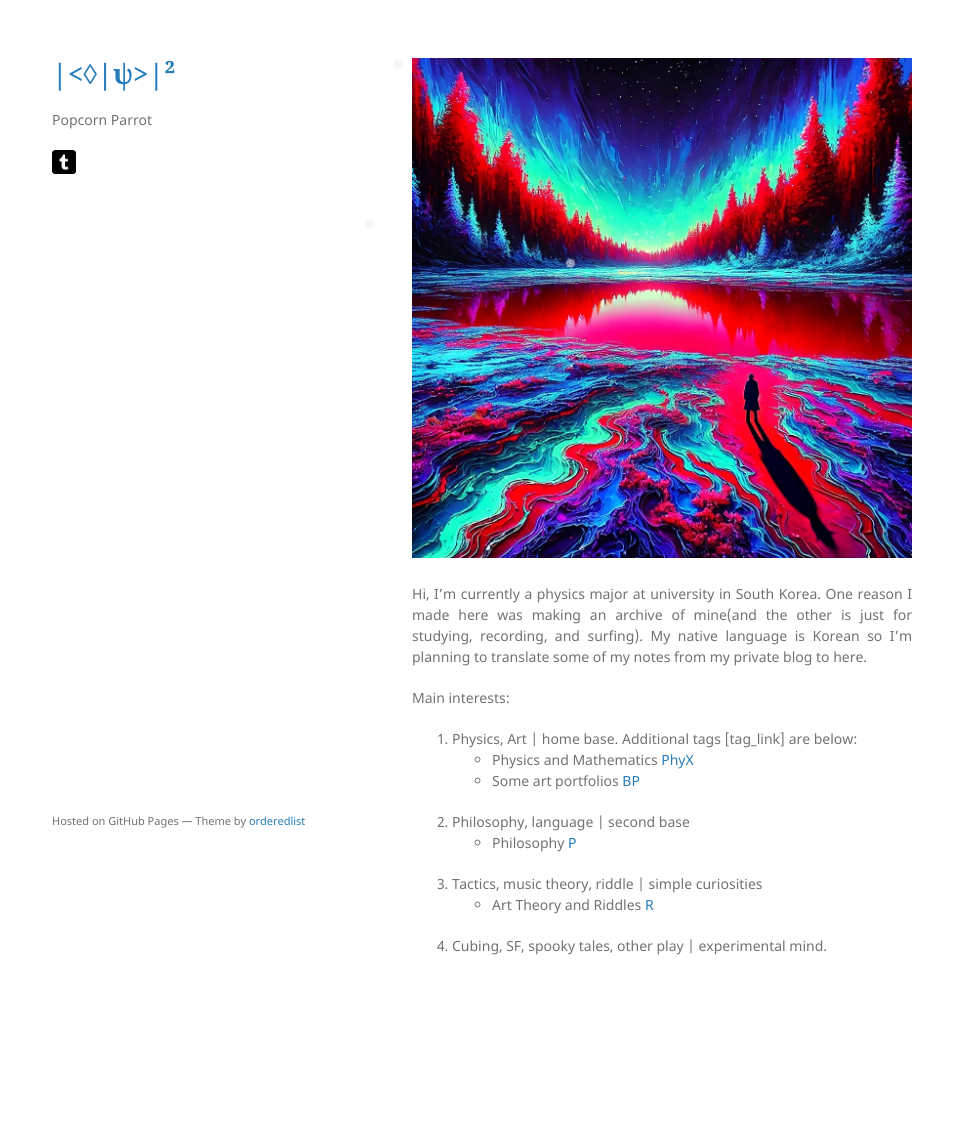
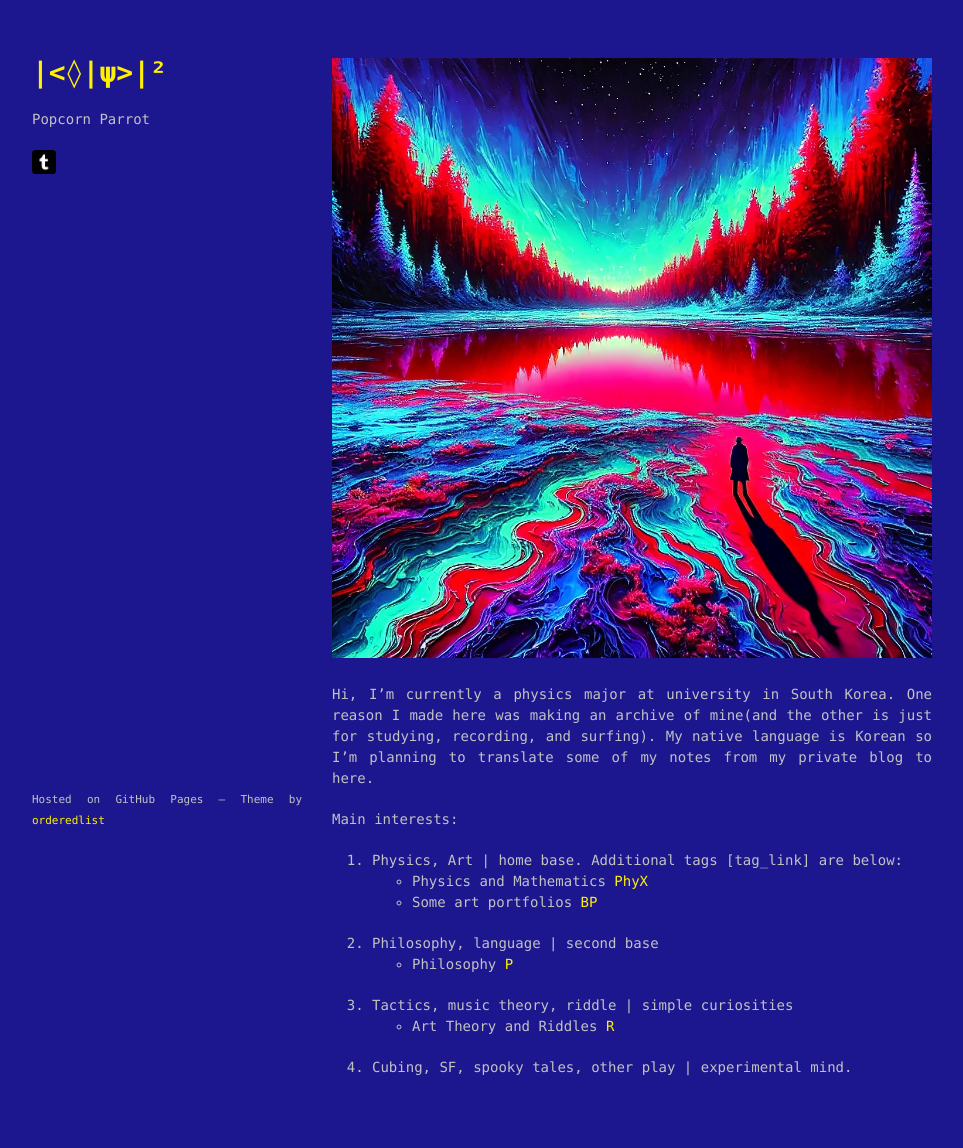
Before and after one commit to ki11dee/ki11dee.github.io-ki11dee, a Jekyll site: the page built from index.md, in a window 1280 px wide. Shown: the whole page, without its empty margins (158-1121 px from the left). Built offline with Jekyll 4.4.1, drawn with Linux system fonts in a browser that asks for light colours; nearby versions of some CDN libraries; before the commit the page ends 1026 px from its top, so only the background shows below that.

Commit message:
Renew Theme

```diff
--- a/_layouts/default.html
+++ b/_layouts/default.html
@@ -2,6 +2,9 @@
 <html lang="{{ site.lang | default: "en-US" }}">
   <head>
     <link rel="icon" href="/assets/img/favicon.ico" type="image/x-icon">
+    <link rel="stylesheet" href="https://cdnjs.cloudflare.com/ajax/libs/highlight.js/11.8.0/styles/monokai.min.css">
+    <script src="https://cdnjs.cloudflare.com/ajax/libs/highlight.js/11.8.0/highlight.min.js"></script>
+    <script>hljs.highlightAll();</script>
     <script type="text/javascript">
       MathJax = {
         tex: {
@@ -72,6 +75,7 @@
     </div>
     <script src="{{ "/assets/js/scale.fix.js" | relative_url }}"></script>
   </body>
+  <!--
   <script>
     document.addEventListener('DOMContentLoaded', function () {
       const createSnowflake = () => {
@@ -89,4 +93,5 @@
       setInterval(createSnowflake, 800);
     });
   </script>
+  -->
 </html>
--- a/_sass/jekyll-theme-minimal.scss
+++ b/_sass/jekyll-theme-minimal.scss
@@ -2,15 +2,20 @@
 @import "rouge-github";
 
 body {
-  background-color: #fff;
+  background-color: #1d178f;
   padding:50px;
-  font: 14px/1.5 "Noto Sans", "Helvetica Neue", Helvetica, Arial, sans-serif;
-  color:#727272;
+  font: 14px/1.5 "Lucida Console", "Noto Sans", "Helvetica Neue", Helvetica, Arial, sans-serif;
+  color:#c2c2c2;
   font-weight:400;
 }
 
+::selection {
+  background-color: #00ff00;
+  color: #000000;
+}
+
 h1, h2, h3, h4, h5, h6 {
-  color:#222;
+  color:#eaeaea;
   margin:0 0 20px;
 }
 
@@ -24,60 +29,54 @@ h1, h2, h3 {
 
 h1 {
   font-size:28px;
-  font-family: Cambria, Cochin, Georgia, Times, 'Times New Roman', serif
 }
 
 h2 {
-  color:#393939;
+  color:#eaeaea;
 }
 
 h3, h4, h5, h6 {
-  color:#494949;
+  color:#eaeaea;
 }
 
 a {
-  color:#267CB9;
+  color:#FFF000;
   text-decoration:none;
 }
 
 a:hover, a:focus {
-  color:#069;
+  color:#FF5555;
   font-weight: bold;
 }
 
 a small {
   font-size:11px;
-  color:#777;
+  color:#FF5555;
   margin-top:-0.3em;
   display:block;
 }
 
 a:hover small {
-  color:#777;
+  color:#FF5555;
 }
 
 .wrapper {
-  width:860px;
+  width:900px;
   margin:0 auto;
 }
 
 blockquote {
-  border-left:1px solid #e5e5e5;
+  border-left:1px solid #000000;
   margin:0;
   padding:0 0 0 20px;
   font-style:italic;
 }
 
-code, pre {
-  font-family:Monaco, Bitstream Vera Sans Mono, Lucida Console, Terminal, Consolas, Liberation Mono, DejaVu Sans Mono, Courier New, monospace;
-  color:#333;
-}
-
-pre {
-  padding:8px 15px;
-  background: #f8f8f8;
-  border-radius:5px;
-  border:1px solid #e5e5e5;
+pre, code, pre code {
+  background-color: #000000 !important;
+  color: #d3d3d3 !important;
+  padding: 3px;
+  border: 1px solid #000000;
   overflow-x: auto;
 }
 
@@ -93,12 +92,12 @@ th, td {
 }
 
 dt {
-  color:#444;
+  color:#FF5555;
   font-weight:700;
 }
 
 th {
-  color:#444;
+  color:#FF5555;
 }
 
 img {
@@ -162,7 +161,7 @@ ul.downloads {
 }
 
 .downloads a:hover, .downloads a:focus {
-  color:#675C5C;
+  color:#FF5555;
   font-weight:bold;
 }
 
@@ -171,7 +170,7 @@ ul.downloads {
 }
 
 strong {
-  color:#222;
+  color:#FFFFFF;
   font-weight:700;
 }
 
@@ -183,11 +182,11 @@ strong {
 .downloads a strong {
   font-size:14px;
   display:block;
-  color:#222;
+  color:#FF5555;
 }
 
 section {
-  width:500px;
+  width:600px;
   float:right;
   padding-bottom:50px;
 }
@@ -225,7 +224,7 @@ footer {
   }
 
   header {
-    padding-right:320px;
+    padding: right 620px;
   }
 
   section {
@@ -282,28 +281,28 @@ footer {
   body {
     padding:0.4in;
     font-size:12pt;
-    color:#444;
+    color:#ff00d0;
   }
 }
 
-.snowflake {
-  position: fixed;
-  top: -10px;
-  color: #F0F0F0;
-  font-size: 1em;
-  user-select: none;
-  pointer-events: none;
-  z-index: 9999;
-  animation: fall linear infinite;
-}
+// .snowflake {
+//   position: fixed;
+//   top: -10px;
+//   color: #F0F0F0;
+//   font-size: 1em;
+//   user-select: none;
+//   pointer-events: none;
+//   z-index: 9999;
+//   animation: fall linear infinite;
+// }
 
-@keyframes fall {
-  0% {
-    transform: translateY(0) rotate(0deg);
-    opacity: 1;
-  }
-  100% {
-    transform: translateY(calc(100vh + 10px)) rotate(360deg);
-    opacity: 0.5;
-  }
-}
+// @keyframes fall {
+//   0% {
+//     transform: translateY(0) rotate(0deg);
+//     opacity: 1;
+//   }
+//   100% {
+//     transform: translateY(calc(100vh + 10px)) rotate(360deg);
+//     opacity: 0.5;
+//   }
+// }
--- a/assets/css/style.scss
+++ b/assets/css/style.scss
@@ -29,19 +29,26 @@
 }
 
 /* assets/css/main.css */
+pre {
+  position: relative; /* 부모 요소를 상대적으로 위치 */
+  padding: 20px;
+}
+
 .copy-button {
+  position: absolute; /* 절대 위치 지정 */
+  top: 10px; /* 상단 여백 */
+  right: 10px; /* 오른쪽 여백 */
   background-color: #007bff;
   color: #ffffff;
   border: none;
   padding: 5px 10px;
-    margin-top: 5px;
   cursor: pointer;
-    border-radius: 3px;
 }
 
 .copy-button:hover {
   background-color: #0056b3;
 }
+
 /* assets/css/main.css */
 details {
     border: 1px solid #ccc;
@@ -59,16 +66,3 @@ details {
   details[open] summary {
     color: #0056b3;
   }
-/* Reading Progress Bar  */
-#progress-bar {
-    position: fixed;
-    top: 0;
-    left: 0;
-    width: 0%;
-    height: 5px;
-    background: #007bff;
-    z-index: 1000;
-  }
-p, article {
-  text-align: justify;
-}
```
Lines whose indentation alone changed are shown as unchanged.
